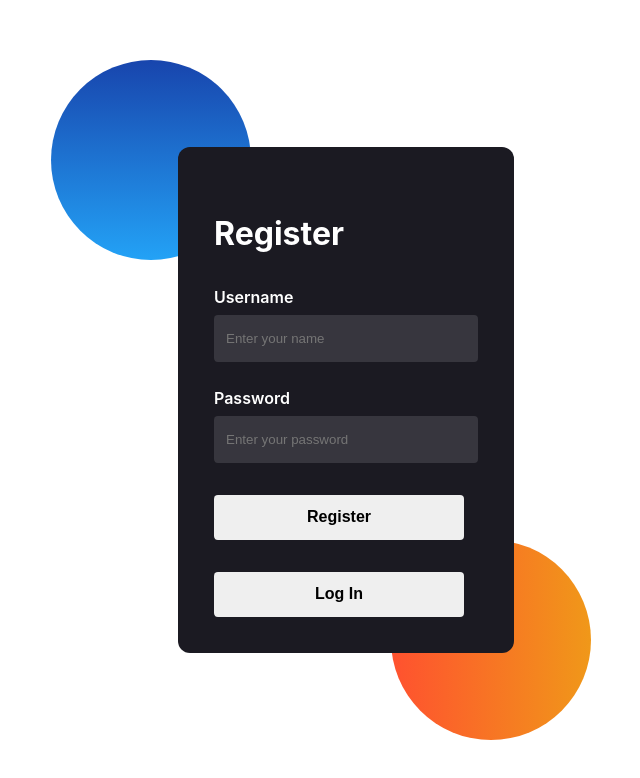
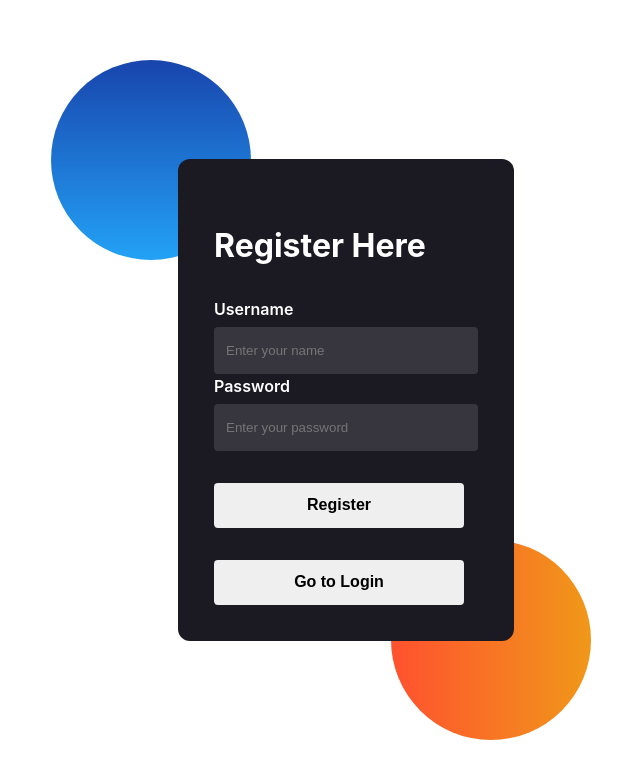
Before and after one commit to jfernandezcl/task-tracker, a React (Vite) app in the folder frontend-task/: page /register in a window 1280 px wide. Shown: the top 778 px of the page, without its empty margins (294-934 px from the left). Built offline with nearby package versions, Linux system fonts and the light colour scheme.

Commit message:
feat: changes files

```diff
--- a/frontend-task/src/App.jsx
+++ b/frontend-task/src/App.jsx
@@ -1,20 +1,18 @@
-import './App.css'
+import './App.css';
 import Login from './components/Login.jsx';
 import Register from './components/Register.jsx';
-import TaskList from './components/TaskList.jsx'
-import { Router, Route } from "wouter";
+import TaskList from './components/TaskList.jsx';
+import { Routes, Route } from 'react-router-dom';
 
 function App() {
+  return (
+    <Routes>
+      <Route path="/" element={<TaskList />} />
+      <Route path="/login" element={<Login />} />
+      <Route path="/register" element={<Register />} />
+    </Routes>
 
-  return (
-    <>
-      <Router>
-        <Route path="/" component={TaskList} />
-        <Route path="/login" component={Login} />
-        <Route path="/register" component={Register} />
-      </Router>
-    </>
-  )
+  );
 }
 
-export default App
+export default App;
--- a/frontend-task/src/components/Login.jsx
+++ b/frontend-task/src/components/Login.jsx
@@ -1,43 +1,36 @@
-import { useState } from 'react'
-import '../styles/Login-Register.css'
-import { useLocation } from 'wouter'
+import { useState } from 'react';
+import '../styles/Login-Register.css';
+import { useNavigate } from 'react-router-dom';
 
 function Login() {
-  const [, navigate] = useLocation()
-  const [username, setUsername] = useState('')
-  const [password, setPassword] = useState('')
-
-  const handleRegisterClick = (e) => {
-    e.preventDefault()
-    navigate('/register')
-  }
+  const navigate = useNavigate();
+  const [username, setUsername] = useState('');
+  const [password, setPassword] = useState('');
 
   const handleLogin = async (e) => {
-    e.preventDefault()
+    e.preventDefault();
+    console.log('Iniciando sesión');
     try {
       const response = await fetch('http://localhost:3000/login', {
         method: 'POST',
         headers: {
           'Content-Type': 'application/json',
         },
-        body: JSON.stringify({ username, password })
-      })
+        body: JSON.stringify({ username, password }),
+      });
 
       if (response.ok) {
-        const { token } = await response.json()
-        localStorage.setItem('token', token) // almacenar el token
-        navigate('/') // redirigir al usuario después de iniciar sesión
+        const { token } = await response.json();
+        localStorage.setItem('token', token); // Almacenar el token
+        console.log('Inicio de sesión exitoso, redirigiendo a las notas...');
+        navigate('/'); // Redirigir a la página de notas
+      } else {
+        console.error('Error en la respuesta del login:', response.statusText);
       }
-
     } catch (error) {
-      console.error('Error in the login request:', error);
+      console.error('Error en la solicitud de inicio de sesión:', error);
     }
-  }
-
-  const handleLoginClick = (e) => {
-    e.preventDefault()
-    handleLogin(e)
-  }
+  };
 
   return (
     <section className='container'>
@@ -48,8 +41,6 @@ function Login() {
       <form className='container-form'>
         <h1 className='title-login'>Login Here</h1>
         <label className='title-label'>Username</label>
-
-        <div className='input-name'>
         <input
           className='input-form'
           type="text"
@@ -57,10 +48,8 @@ function Login() {
           value={username}
           onChange={(e) => setUsername(e.target.value)}
         />
-        </div>
 
         <label className='title-label'>Password</label>
-        <div>
         <input
           className='input-form'
           type="password"
@@ -68,19 +57,18 @@ function Login() {
           value={password}
           onChange={(e) => setPassword(e.target.value)}
         />
-        </div>
 
         <div className='container-buttons'>
-          <button className='form-buttons' onClick={handleLoginClick}>Log In</button>
+          <button className='form-buttons' onClick={handleLogin}>Log In</button>
         </div>
         <div className='container-buttons'>
-          <button className='form-buttons' onClick={handleRegisterClick}>
-            Register
+          <button className='form-buttons' onClick={() => navigate('/register')}>
+            Go to Register
           </button>
         </div>
       </form>
     </section>
-  )
+  );
 }
 
-export default Login
+export default Login;
--- a/frontend-task/src/components/Register.jsx
+++ b/frontend-task/src/components/Register.jsx
@@ -1,18 +1,34 @@
+import { useState } from 'react';
+import { useNavigate } from 'react-router-dom';
 import '../styles/Login-Register.css';
-import { useLocation } from 'wouter'
 
 function Register() {
+  const navigate = useNavigate();
+  const [username, setUsername] = useState('');
+  const [password, setPassword] = useState('');
 
-  const [, navigate] = useLocation()
-  const handleLogin = (e) => {
-    e.preventDefault()
-    navigate('/login')
-  }
+  const handleRegister = async (e) => {
+    e.preventDefault();
+    console.log('Registrando usuario...');
+    try {
+      const response = await fetch('http://localhost:3000/users/register', {
+        method: 'POST',
+        headers: {
+          'Content-Type': 'application/json',
+        },
+        body: JSON.stringify({ username, password }),
+      });
 
-  const handleRegister = (e) => {
-    e.preventDefault()
-    navigate('/')
-  }
+      if (response.ok) {
+        console.log('Registro exitoso, redirigiendo a inicio de sesión...');
+        navigate('/login'); // Redirigir a la página de inicio de sesión después del registro
+      } else {
+        console.error('Error en la respuesta del registro:', response.statusText);
+      }
+    } catch (error) {
+      console.error('Error en la solicitud de registro:', error);
+    }
+  };
 
   return (
     <section className='container'>
@@ -20,29 +36,37 @@ function Register() {
         <div className="shape"></div>
         <div className="shape"></div>
       </div>
-      <form className='container-form'>
-        <h1 className='title-login'>Register</h1>
+      <form className='container-form' onSubmit={handleRegister}>
+        <h1 className='title-login'>Register Here</h1>
         <label className='title-label'>Username</label>
-
-        <div className='input-name'>
-          <input className='input-form' type="text" placeholder="Enter your name" />
-        </div>
+        <input
+          className='input-form'
+          type="text"
+          placeholder="Enter your name"
+          value={username}
+          onChange={(e) => setUsername(e.target.value)}
+        />
 
         <label className='title-label'>Password</label>
-        <div>
-          <input className='input-form' type="password" placeholder="Enter your password" />
-        </div>
+        <input
+          className='input-form'
+          type="password"
+          placeholder="Enter your password"
+          value={password}
+          onChange={(e) => setPassword(e.target.value)}
+        />
 
         <div className='container-buttons'>
-          <button className='form-buttons' onClick={handleRegister}>
-            Register</button>
+          <button className='form-buttons' type='submit'>Register</button>
         </div>
         <div className='container-buttons'>
-          <button className='form-buttons' onClick={handleLogin}>Log In</button>
+          <button className='form-buttons' type='button' onClick={() => navigate('/login')}>
+            Go to Login
+          </button>
         </div>
       </form>
     </section>
-  )
+  );
 }
 
-export default Register
+export default Register;
```
Also changed, not shown: frontend-task/src/components/TaskList.jsx (+66 -33 lines), frontend-task/src/main.jsx (+8 -7 lines), 1 other file (tests, documents, lock files or other folders). Lines whose indentation alone changed are shown as unchanged.
